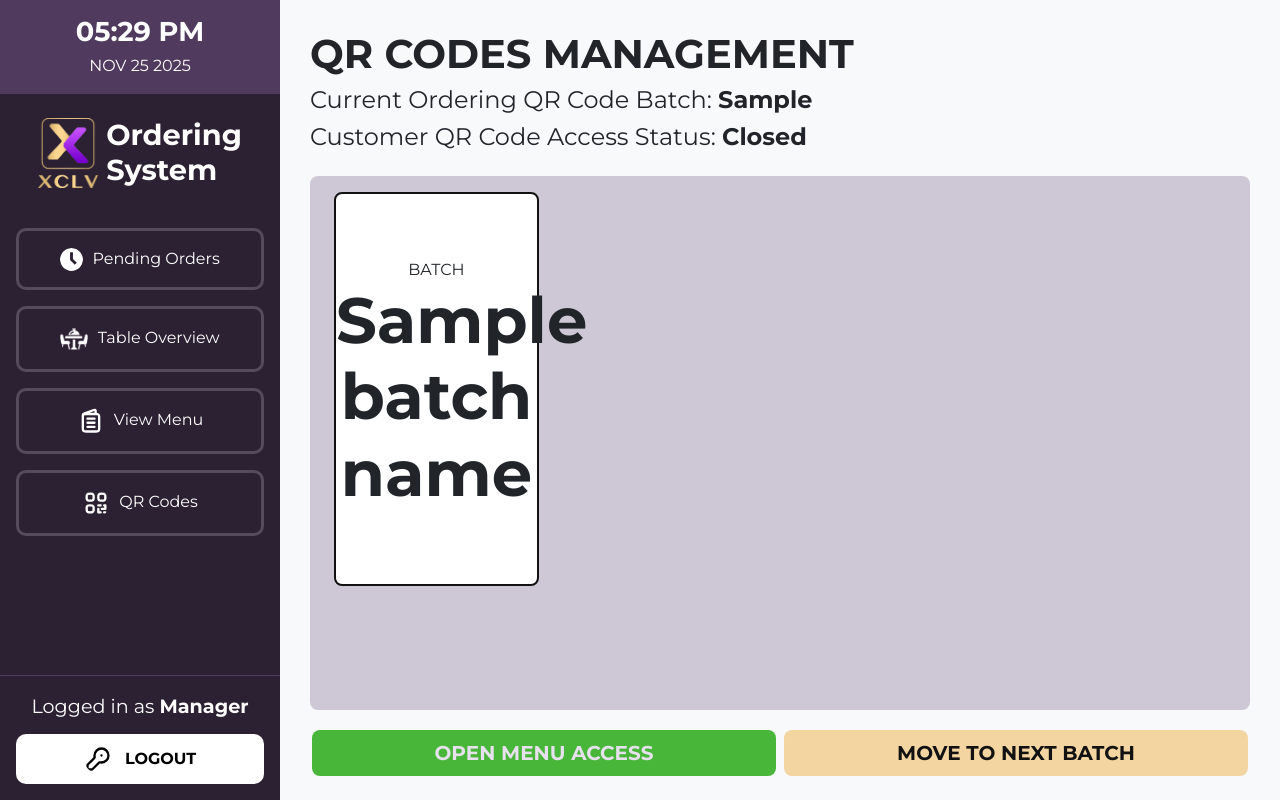
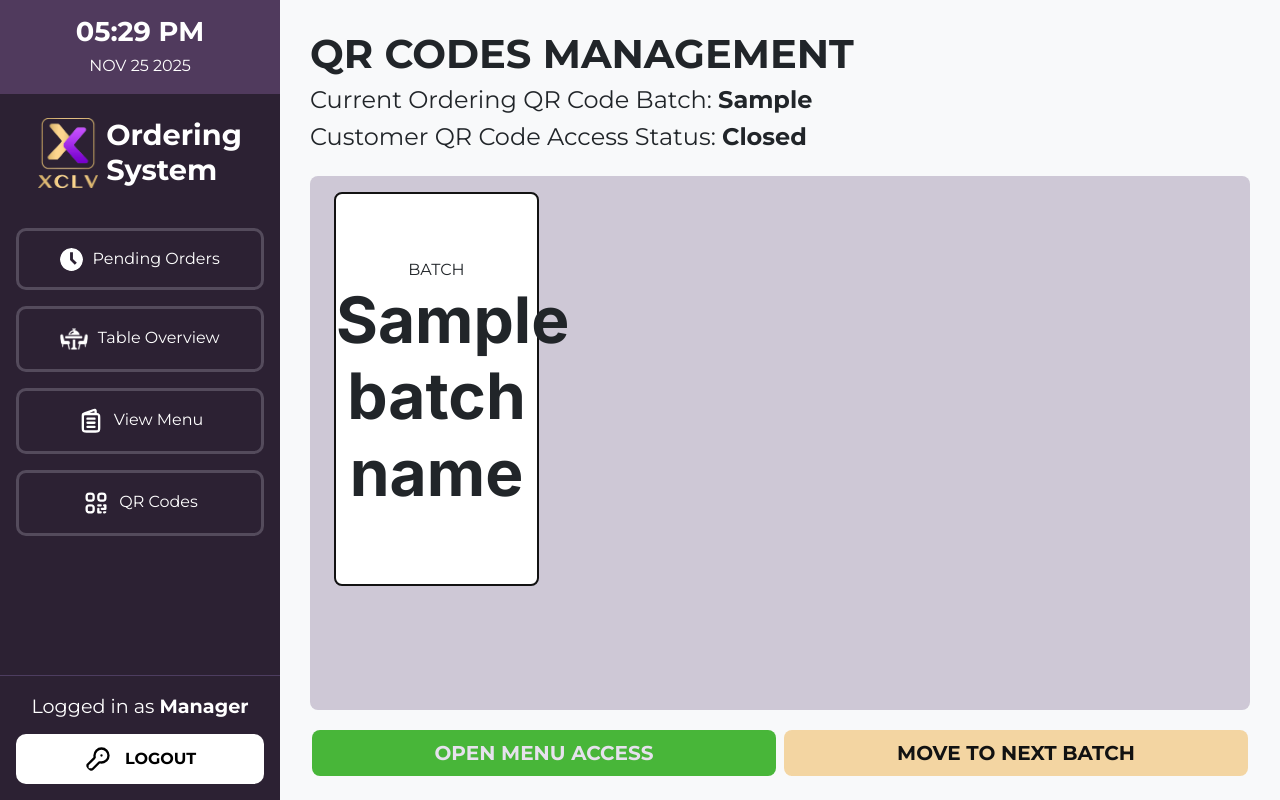
Before and after one commit to lowhiz/XCLV-ORDERING, a Django app: template templates/qr_codes/management.html in a window 1280 px wide. Run offline with Django 5.2, Linux system fonts and the light colour scheme; the template is opened without the code that fills it: most values are stand-ins (such as "Sample title", 1, 10 or a date in 2020).

Commit message:
feat: added font family classes to global css

```diff
--- a/static/css/global.css
+++ b/static/css/global.css
@@ -44,3 +44,11 @@
 .border-accent-2 { border-color: var(--accent-color-2); }
 .border-danger { border-color: var(--danger-red); }
 .border-success { border-color: var(--success-green); }
+
+.montserrat {
+    font-family: 'Montserrat', sans-serif;
+}
+
+.inter {
+    font-family: 'Inter', sans-serif;
+}
```
